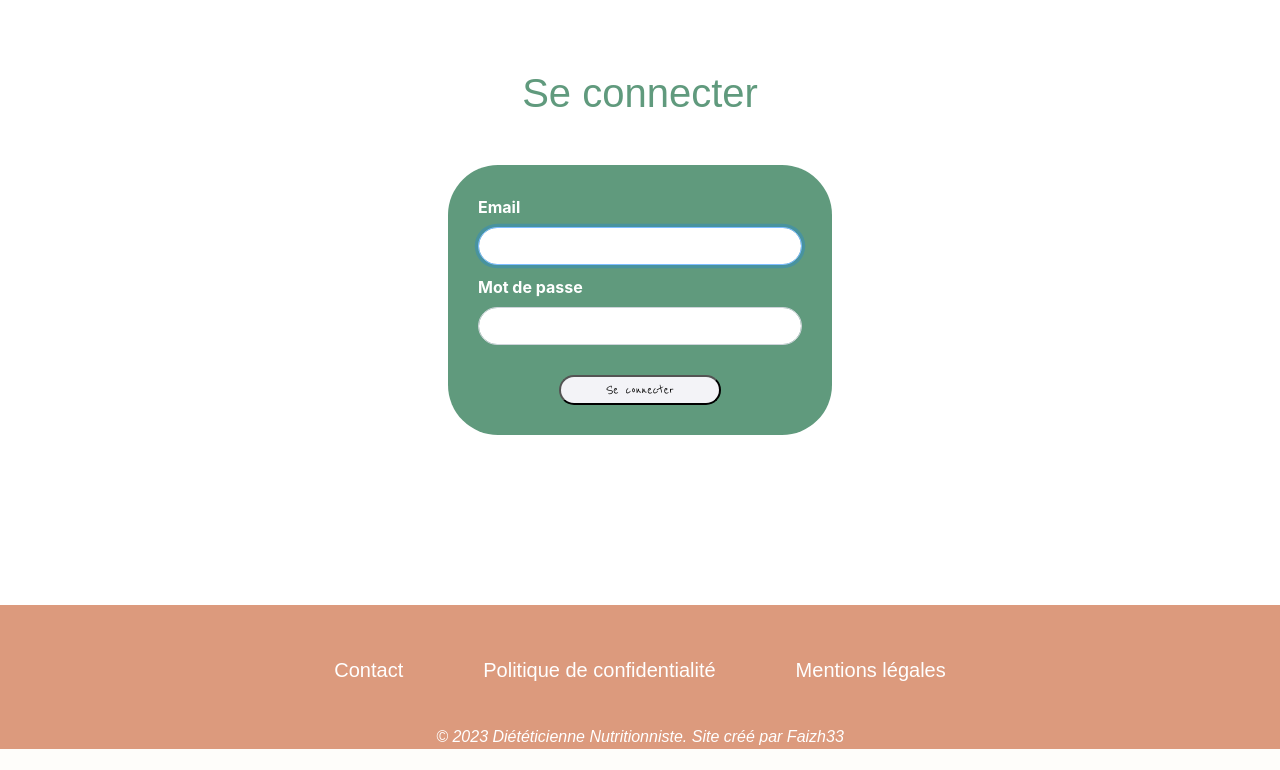
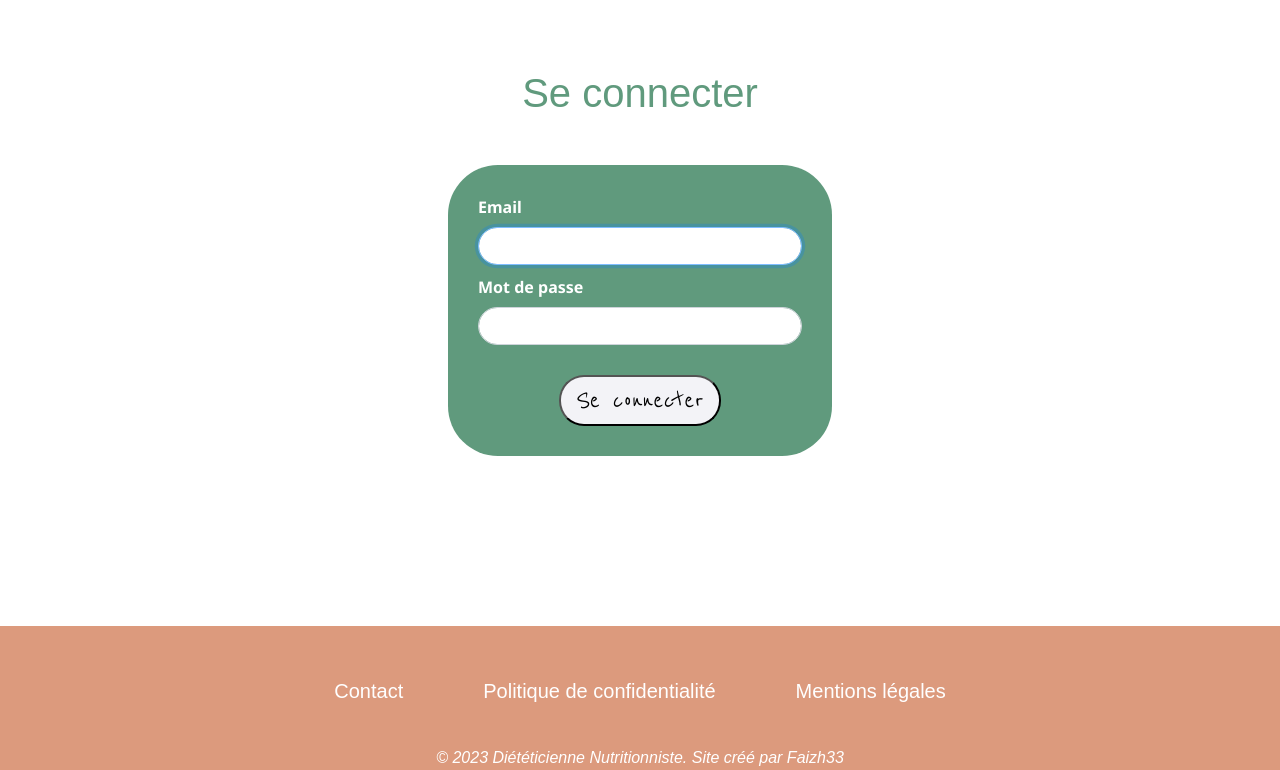
Before and after one commit to Faizh33/diet-project, a Symfony app: template templates/login.html.twig in a window 1280 px wide. Shown: the part 197-967 px from the top of the page. Before the commit the page ends 946 px from the top, so only its background shows below. Run offline with Twig, Linux system fonts and the light colour scheme; the template is opened without the code that fills it, so the values that code supplies are empty; some libraries are stand-ins or nearby versions; some web fonts are replaced.

Commit message:
added font in forms

```diff
--- a/public/css/styles.css
+++ b/public/css/styles.css
@@ -110,7 +110,7 @@
 .button-link {
     color: #0C0920;
     font-family: 'Reenie Beanie', cursive;
-    font-size: 30px;
+    font-size: 40px;
 }
 
 .button-link:hover {
@@ -139,6 +139,7 @@
   .label, .box-title {
     color: white;
     font-weight: bold;
+    font-family: 'Noto Sans', sans-serif;
   }
 
   input[type="text"], textarea {
@@ -150,6 +151,7 @@
   .form-button {
     margin: auto;
     font-family: 'Reenie Beanie', cursive;
+    font-size: 30px;
   }
 
 /* Police des textes */
```
